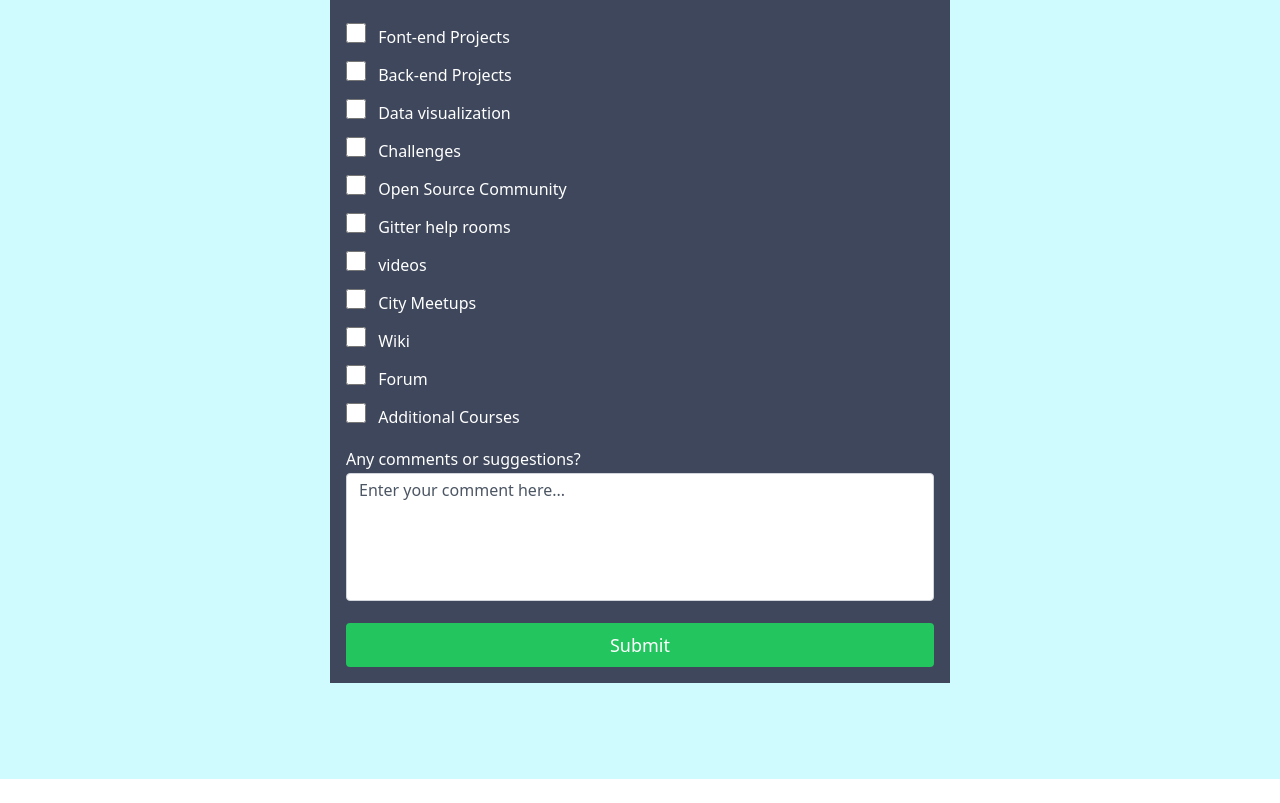
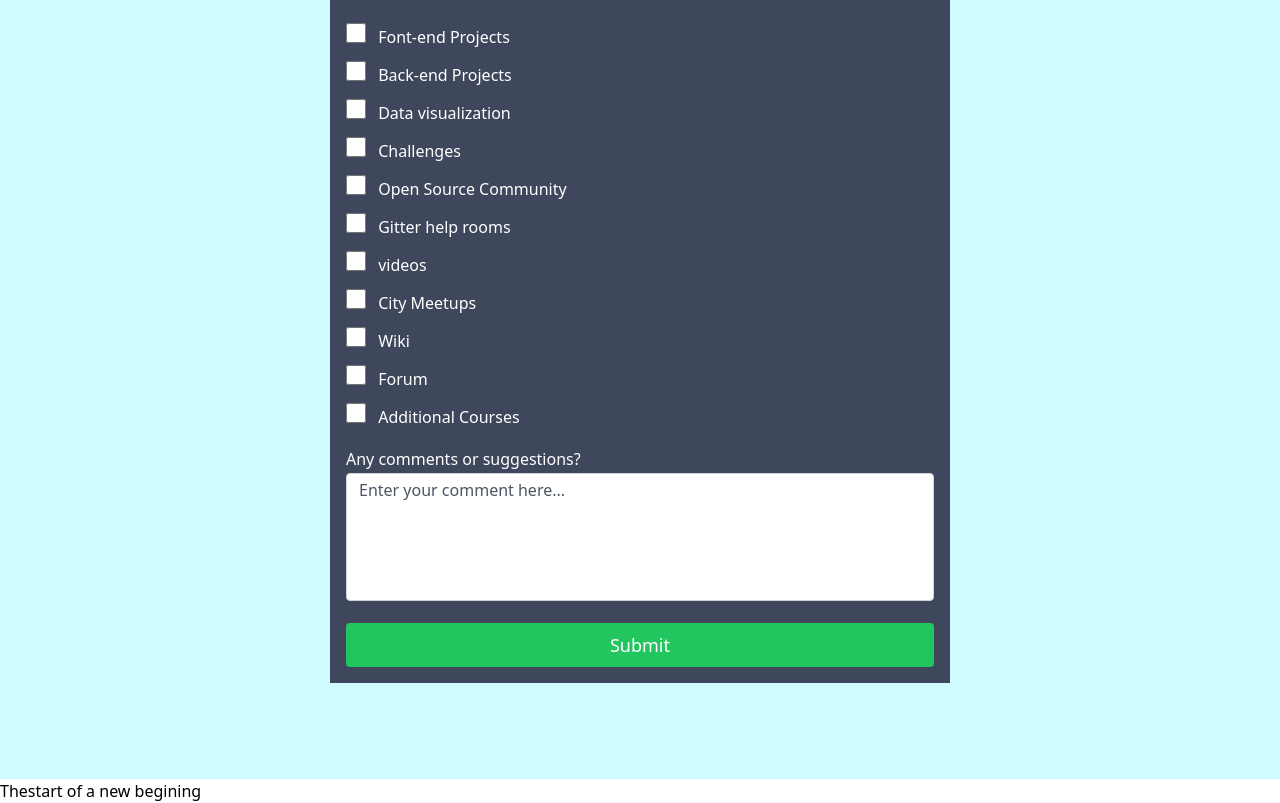
Before and after one commit to Shabiblac/Project-review, a plain HTML site: page index.html in a window 1280 px wide. Shown: the part 821-1624 px from the top of the page. Before the commit the page ends 1600 px from the top, so only its background shows below. Drawn offline with nearby package versions, Linux system fonts and the light colour scheme.

Commit message:
New tag added.

```diff
--- a/index.html
+++ b/index.html
@@ -160,5 +160,6 @@
           </div>
         </div>
       </section>
+      <h2> Thestart of a new begining</h2>
 </body>
 </html>
```
